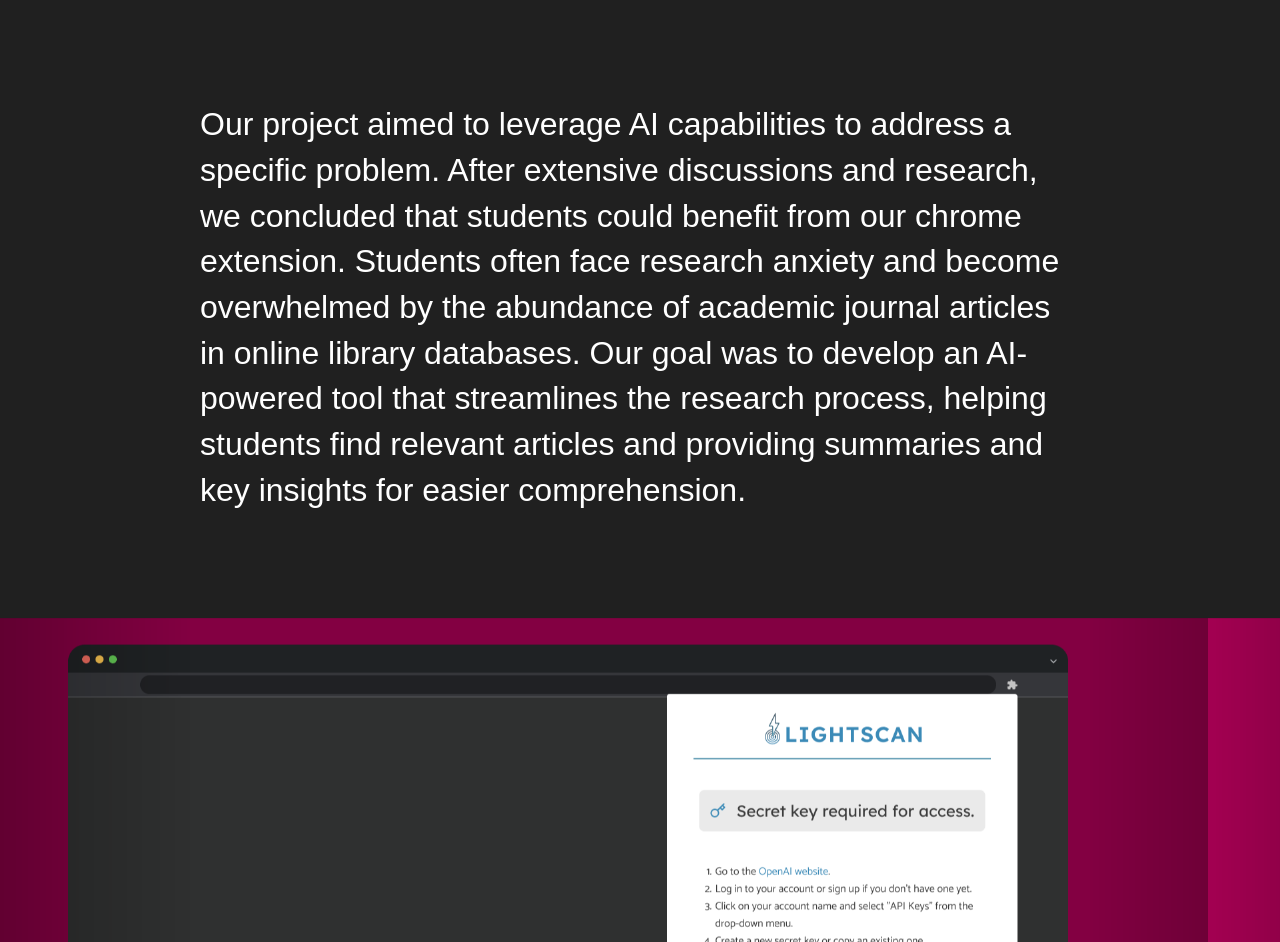
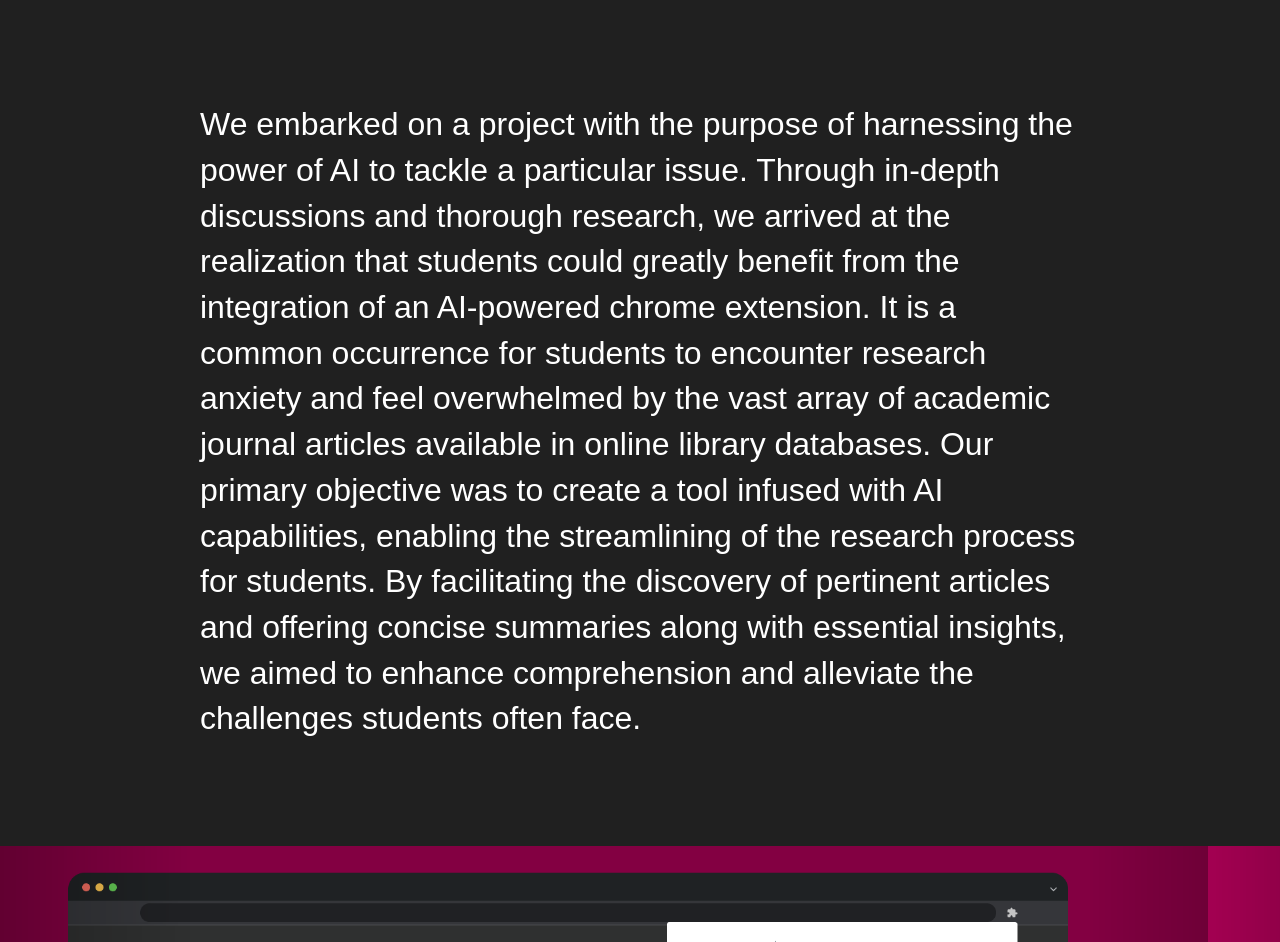
Before and after one commit to kvnw2020/Kevin_Wang_Bklyn_Designer, a plain HTML site: page projects/project.html in a window 1280 px wide. Shown: the part 2322-3264 px from the top of the page. Drawn offline with nearby package versions, Linux system fonts and the light colour scheme; a web font is replaced by a local one.

Commit message:
changed a paragraph

```diff
--- a/projects/project.html
+++ b/projects/project.html
@@ -47,7 +47,7 @@
             <img src="../images/ui_splash.png" alt="different screens of extension" style="width: 100%; height: 100%;">
             <section>
                 <p style="color: white; background-color: #202020; font-family: 'Nokora', sans-serif; font-size: 32px; margin-left: 200px; margin-right: 200px; margin-top: 104px; margin-bottom: 104px;">
-                    Our project aimed to leverage AI capabilities to address a specific problem. After extensive discussions and research, we concluded that students could benefit from our chrome extension. Students often face research anxiety and become overwhelmed by the abundance of academic journal articles in online library databases. Our goal was to develop an AI-powered tool that streamlines the research process, helping students find relevant articles and providing summaries and key insights for easier comprehension.
+                    We embarked on a project with the purpose of harnessing the power of AI to tackle a particular issue. Through in-depth discussions and thorough research, we arrived at the realization that students could greatly benefit from the integration of an AI-powered chrome extension. It is a common occurrence for students to encounter research anxiety and feel overwhelmed by the vast array of academic journal articles available in online library databases. Our primary objective was to create a tool infused with AI capabilities, enabling the streamlining of the research process for students. By facilitating the discovery of pertinent articles and offering concise summaries along with essential insights, we aimed to enhance comprehension and alleviate the challenges students often face.
                 </p>
             </section>
             <section class="container" style="width: 100%; height: 100%; margin: 0px; padding: 0px;">
```
